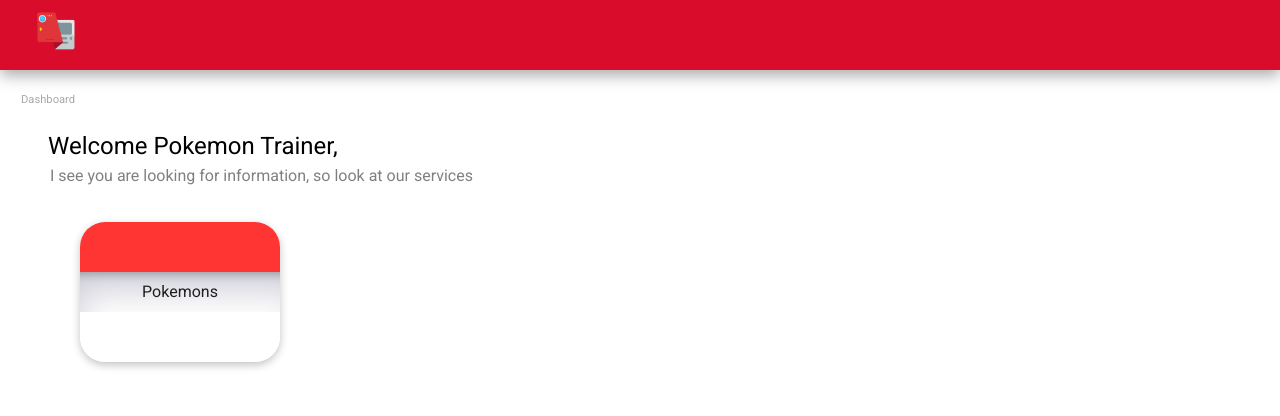
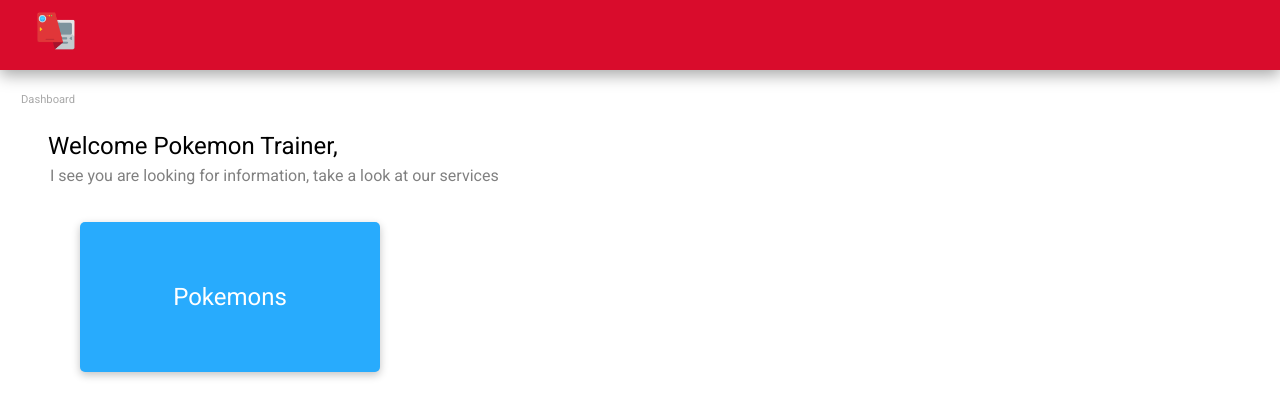
Before and after one commit to gbrmoura/angular-pokemon-pokedex, an Angular app: page /dashboard in a window 1280 px wide. Shown: the top 416 px of the page. Built offline with nearby package versions, Linux system fonts and the light colour scheme.

Commit message:
button on dashboard

```diff
--- a/angular.json
+++ b/angular.json
@@ -103,5 +103,8 @@
         }
       }
     }
+  },
+  "cli": {
+    "analytics": "4412b6a4-de13-4e1d-bfa6-5e72cc365c46"
   }
 }
--- a/src/app/pages/dashboard/dashboard.component.html
+++ b/src/app/pages/dashboard/dashboard.component.html
@@ -1,7 +1,7 @@
 <div class="container">
   <div class="message-wrapper">
     <h1 class="title">Welcome Pokemon Trainer,</h1>
-    <h3 class="sub-title">I see you are looking for information, so look at our services</h3>
+    <h3 class="sub-title">I see you are looking for information, take a look at our services</h3>
   </div>
 
   <div class="data-wrapper">
@@ -14,11 +14,7 @@
   <div class="services-wrapper">
 
     <mat-card *ngFor="let service of services" class="pokebol" routerLink="{{service.link}}">
-      <div style="background-color: {{service.pokebol.color1}};" class="pokebol-up"></div>
-      <div class="pokebol-middle">
-        <h3>{{service.name}}</h3>
-      </div>
-      <div style="background-color: {{service.pokebol.color2}};" class="pokebol-down"></div>
+      <h1>{{service.name}}</h1>
     </mat-card>
 
   </div>
--- a/src/app/pages/dashboard/dashboard.component.scss
+++ b/src/app/pages/dashboard/dashboard.component.scss
@@ -29,44 +29,18 @@
   margin: 2rem 2rem;
 
   .pokebol {
-    width: 200px;
+    width: 300px;
+    height: 150px;
     display: flex;
     flex-direction: column;
     padding: 0;
     box-shadow: rgba(0, 0, 0, 0.24) 0px 3px 8px;
-    border-radius: 25px;
+    border-radius: 5px;
     cursor: pointer;
+    background-color: #28abfd;
+    color: white;
+    justify-content: center;
+    text-align: center;
   }
 
-  .pokebol:hover {
-    box-shadow: rgba(0, 0, 0, 0.35) 0px 5px 15px;
-  }
-
-  .pokebol-up {
-    height: 50px;
-    width: 100%;
-    border-radius: 25px 25px 0 0;
-  }
-
-  .pokebol-down {
-    width: 100%;
-    height: 50px;
-    border-radius: 0 0 25px 25px;
-  }
-
-  .pokebol-middle {
-    width: 100%;
-    height: 40px;
-    box-shadow: rgba(50, 50, 93, 0.25) 10px 30px 35px -12px inset, rgba(0, 0, 0, 0.3) 10px 30px 10px -28px inset;
-    display: flex;
-    justify-content: center;
-    justify-items: center;
-    vertical-align: middle;
-  }
-
-  .pokebol-middle h3 {
-    margin: auto;
-  }
-
-
 }
--- a/src/app/pages/dashboard/dashboard.component.ts
+++ b/src/app/pages/dashboard/dashboard.component.ts
@@ -24,10 +24,6 @@
       {
         name: 'Pokemons',
         link: '/dashboard/pokemons',
-        pokebol: {
-          color1: '#ff3534',
-          color2: '#ffffff'
-        }
       }
     ];
   }
--- a/src/app/pages/pokemons/pokemons.component.html
+++ b/src/app/pages/pokemons/pokemons.component.html
@@ -3,7 +3,7 @@
 
 <div class="container">
   <div class="search-wrapper">
-
+    <button>Go Back</button>
   </div>
   <div class="pokemons-wrapper">
     <div class="pokemon" *ngFor="let pokemon of pokemons">
```
